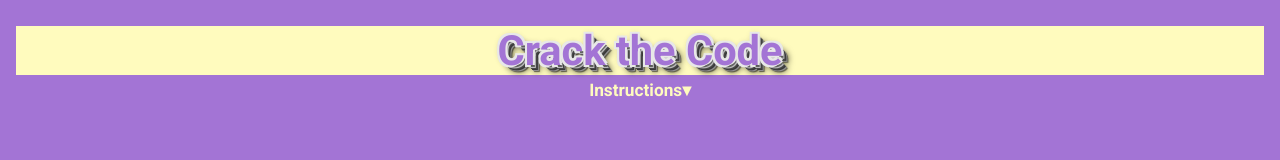
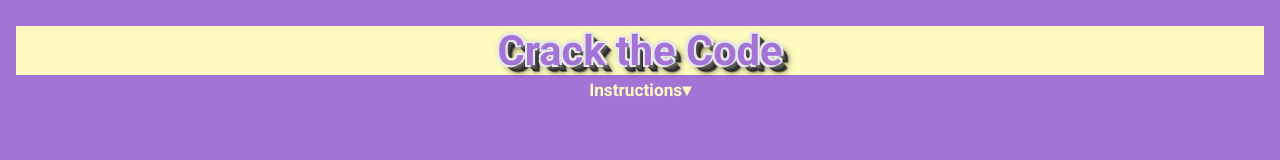
Before and after one commit to saprameya/CTCDec2024, a plain HTML site: page index.html in a window 1280 px wide. Shown: the top 160 px of the page. Drawn offline with Linux system fonts and the dark colour scheme.

Commit message:
fixed h1 shadow in dark mode

```diff
--- a/style.css
+++ b/style.css
@@ -225,10 +225,10 @@ button:active {
 		text-shadow: none;
 		text-shadow: 2px 0 hsl(0, 0%, 91%), -2px 2px 0 hsl(0, 0%, 91%),
 			-2px -2px 0 hsl(0, 0%, 91%), 2px -2px 0 hsl(0, 0%, 91%),
-			0px 0px 0 hsl(0, 0%, 51%), 1px 1px 0 hsl(0, 0%, 35%),
-			2px 2px 0 hsl(0, 0%, 39%), 3px 3px 0 hsl(0, 0%, 73%),
-			4px 4px 0 hsl(0, 0%, 28%), 5px 5px 0 hsl(0, 0%, 22%),
-			6px 6px 0 hsl(0, 0%, 56%), 7px 7px 6px hsla(0, 0%, 0%, 0.6),
+			0px 0px 0 hsl(0, 0%, 51%), 1px 1px 0 hsl(0, 0%, 45%),
+			2px 2px 0 hsl(0, 0%, 39%), 3px 3px 0 hsl(0, 0%, 33%),
+			4px 4px 0 hsl(0, 0%, 27%), 5px 5px 0 hsl(0, 0%, 21%),
+			6px 6px 0 hsl(0, 0%, 15%), 7px 7px 6px hsla(0, 0%, 0%, 0.6),
 			7px 7px 1px hsla(0, 0%, 0%, 0.5), 0px 0px 6px hsla(0, 0%, 0%, 0.2);
 	}
 }
```
